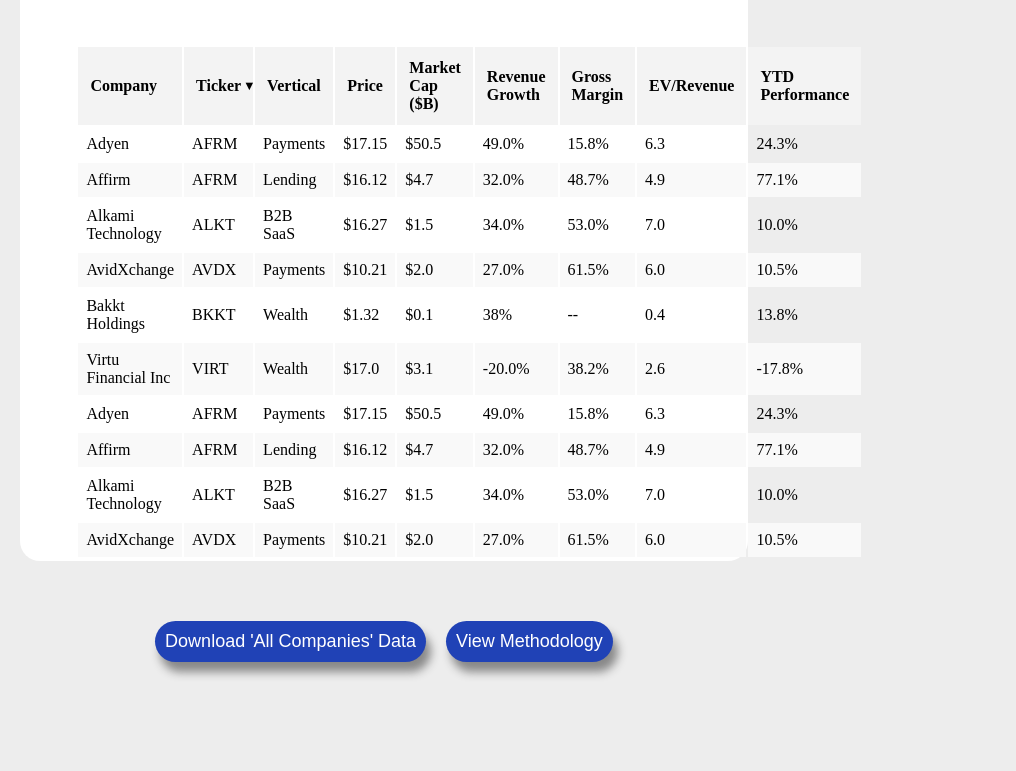
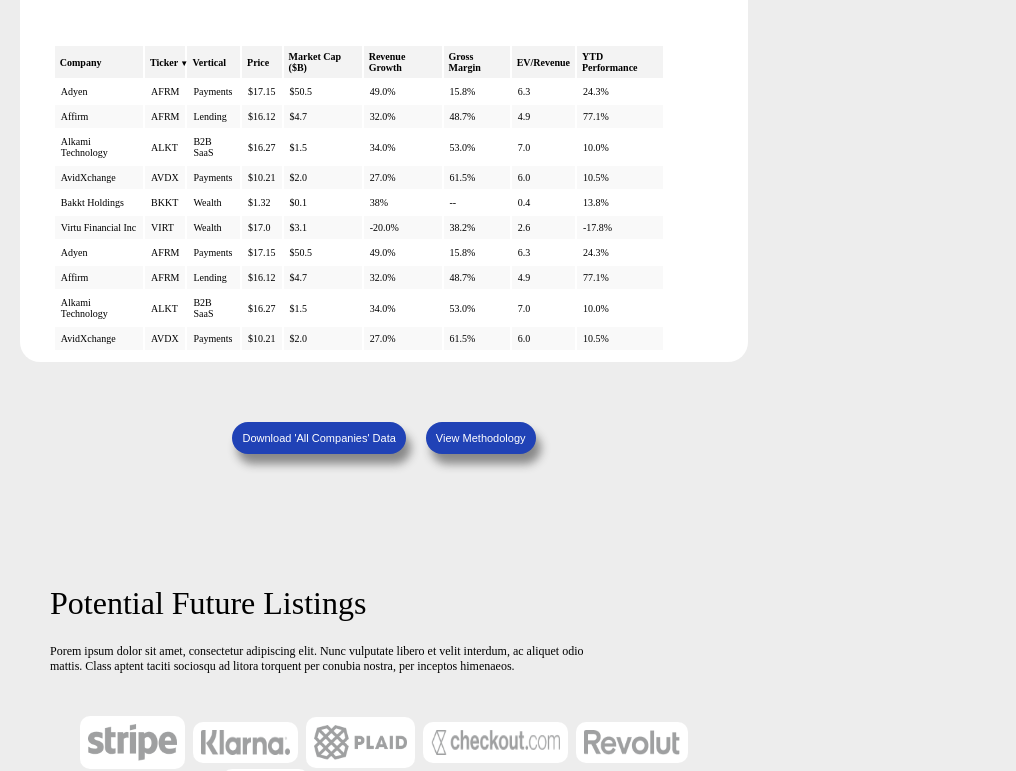
Before and after one commit to sohagbhuiyan/Wppool_Task, a plain HTML site: page index.html in a window 768 px wide. Shown: the part 1443-2214 px from the top of the page, 1016 px wide, since content can reach past the window. Drawn offline with Linux system fonts and the light colour scheme.

Commit message:
wppool mobile view

```diff
--- a/style.css
+++ b/style.css
@@ -288,7 +288,7 @@
   font-weight: 350;
   max-width: 70%;
 }
-.pot-logo{
+.pot-logo {
   padding: 30px;
   align-items: center;
 }
@@ -298,7 +298,7 @@
   align-items: center;
 }
 .pt-img {
-  padding:20px;
+  padding: 20px;
   background-color: #ffffff;
   gap: 10px;
   border-radius: 10px;
@@ -349,9 +349,8 @@
     position: relative;
     top: 600px;
     right: 10px;
-
     border-radius: 50%;
-    box-shadow: 2px 2px 8px #000000;
+    box-shadow: 2px 2px -8px gray;
   }
   .nav2 {
     padding: 4px 10px;
@@ -432,7 +431,6 @@
     max-width: 40%;
     align-items: center;
     justify-content: center;
-
   }
 
   .comp-table {
@@ -490,6 +488,79 @@
   }
 }
 
+@media only screen and (min-width: 601px) and (max-width: 992px) {
+  .arrowdown {
+    position: relative;
+    top: 570px;
+    right: 10px;
+    border-radius: 50%;
+    box-shadow: 2px 2px -8px gray;
+  }
+  .graph-title {
+    font-size: 18px;
+  }
+  .side-menu {
+    padding: 5px 20px;
+    width: 150px;
+    height: 550px;
+  }
+  .side-name {
+    color: #647888;
+    background-color: #eff3f6;
+    font-size: 18px;
+  }
+  .poten-heading {
+    font-size: 32px;
+  }
+  .poten-desc {
+    font-size: 12px;
+    max-width: 80%;
+  }
+  .poten-img1 {
+    gap: 8px;
+  }
 
-@media only screen and (min-width: 992px) {
+  .pt-img {
+    gap: 5px;
+    padding: 8px;
+    min-height: 25px;
+    min-width: 50px;
   }
+  .comp-table {
+    max-width: 50%;
+    justify-content: center;
+  }
+
+  .comp-table {
+    max-width: 80%;
+  }
+  .tablee {
+    gap: 5px;
+    margin-left: -50px;
+    padding: 10px;
+    font-size: 10px;
+  }
+  th,
+  td {
+    padding: 6px;
+  }
+  th.sortable::after {
+    content: " \25BC";
+    font-size: 8px;
+    position: absolute;
+  }
+  th {
+    padding: 5px;
+    background-color: #f3f3f3;
+    gap: 10px;
+    text-align: left;
+  }
+  .btn1 {
+    background-color: #2042b6;
+    color: #ffffff;
+    border: none;
+    font-size: 11px;
+    box-shadow: 5px 10px 10px #888888;
+    border-radius: 50px;
+  }
+}
```
Also changed, not shown: index.html (+3 -1 lines), 1 other file. Lines whose indentation alone changed are shown as unchanged.
